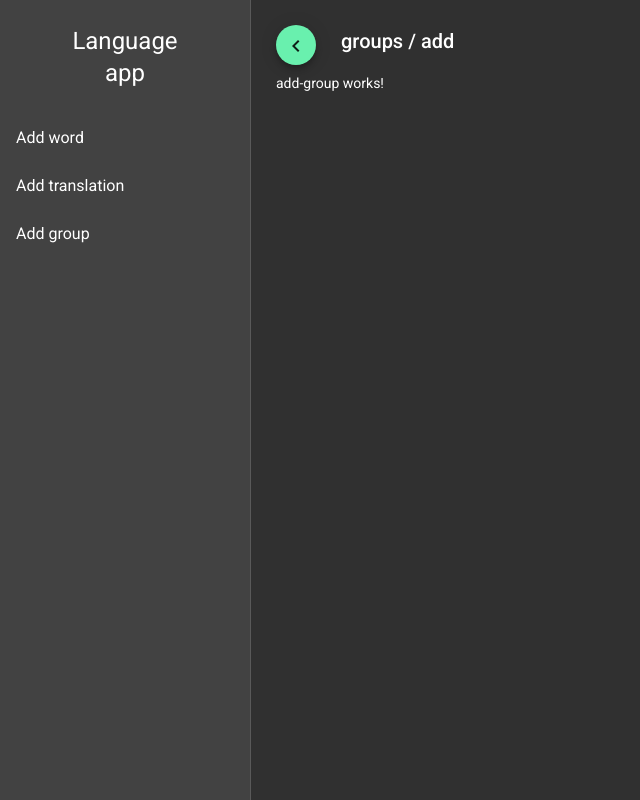
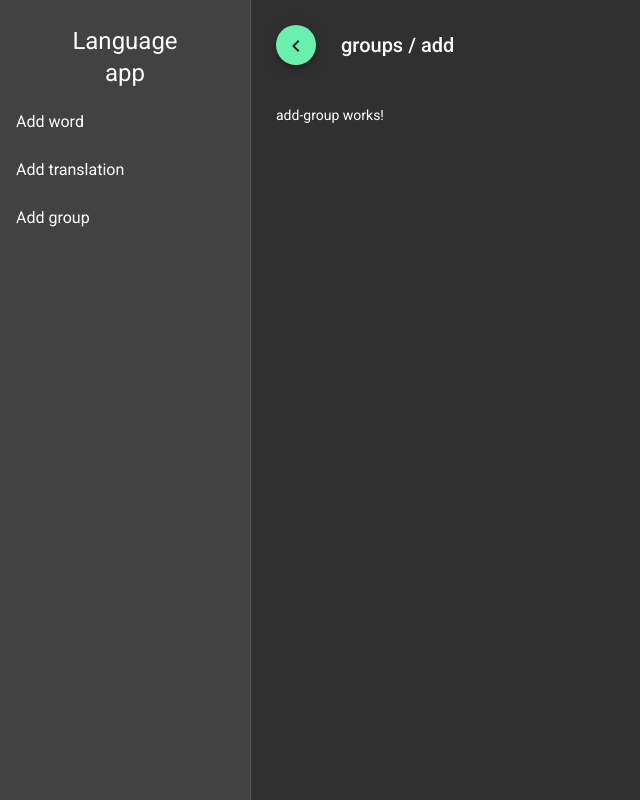
Before and after one commit to SMasiu/language_app_v2, an Angular app in the folder frontend/: page /groups/add in a window 1280 px wide. Shown: the whole page, without its empty margins (0-640 px from the left). Built offline with nearby package versions, Linux system fonts and the light colour scheme.

Commit message:
app styles

```diff
--- a/frontend/src/app/app.component.scss
+++ b/frontend/src/app/app.component.scss
@@ -17,14 +17,22 @@
 
 .page-header {
   display: flex;
+  align-items: center;
+  margin-bottom: 40px;
 }
 
 .page-heading {
+  margin: 0;
   margin-left: 25px;
 }
 
 .app-header {
   text-align: center;
+
+  h1 {
+    margin: 0;
+  }
+
   span {
     display: block;
   }
--- a/frontend/src/styles.scss
+++ b/frontend/src/styles.scss
@@ -1,4 +1,16 @@
 /* You can add global styles to this file, and also import other style files */
 
-html, body { height: 100%; }
-body { margin: 0; font-family: Roboto, "Helvetica Neue", sans-serif; }
+* {
+  box-sizing: border-box;
+  margin: 0;
+  padding: 0;
+}
+
+html,
+body {
+  height: 100%;
+}
+body {
+  margin: 0;
+  font-family: Roboto, 'Helvetica Neue', sans-serif;
+}
```
